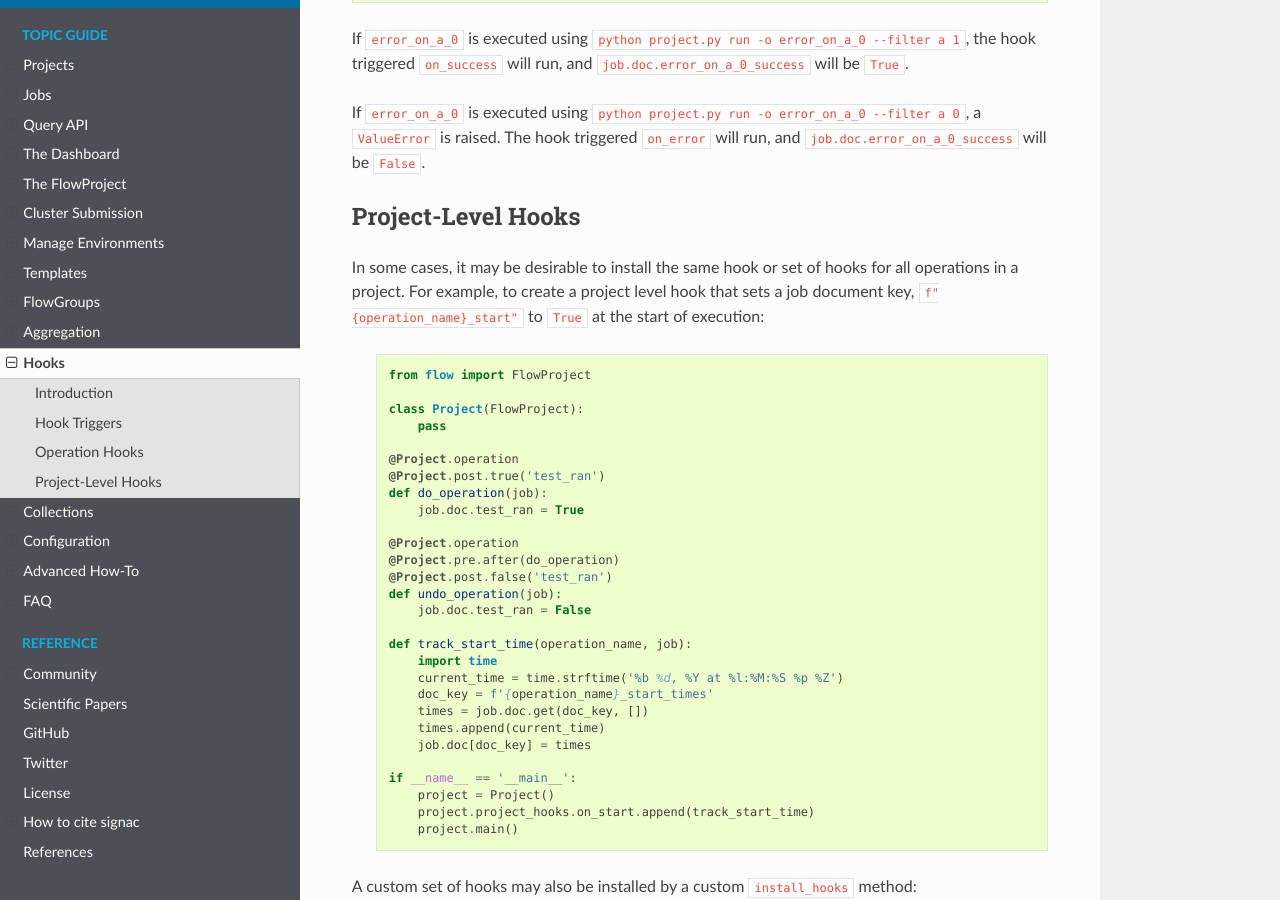
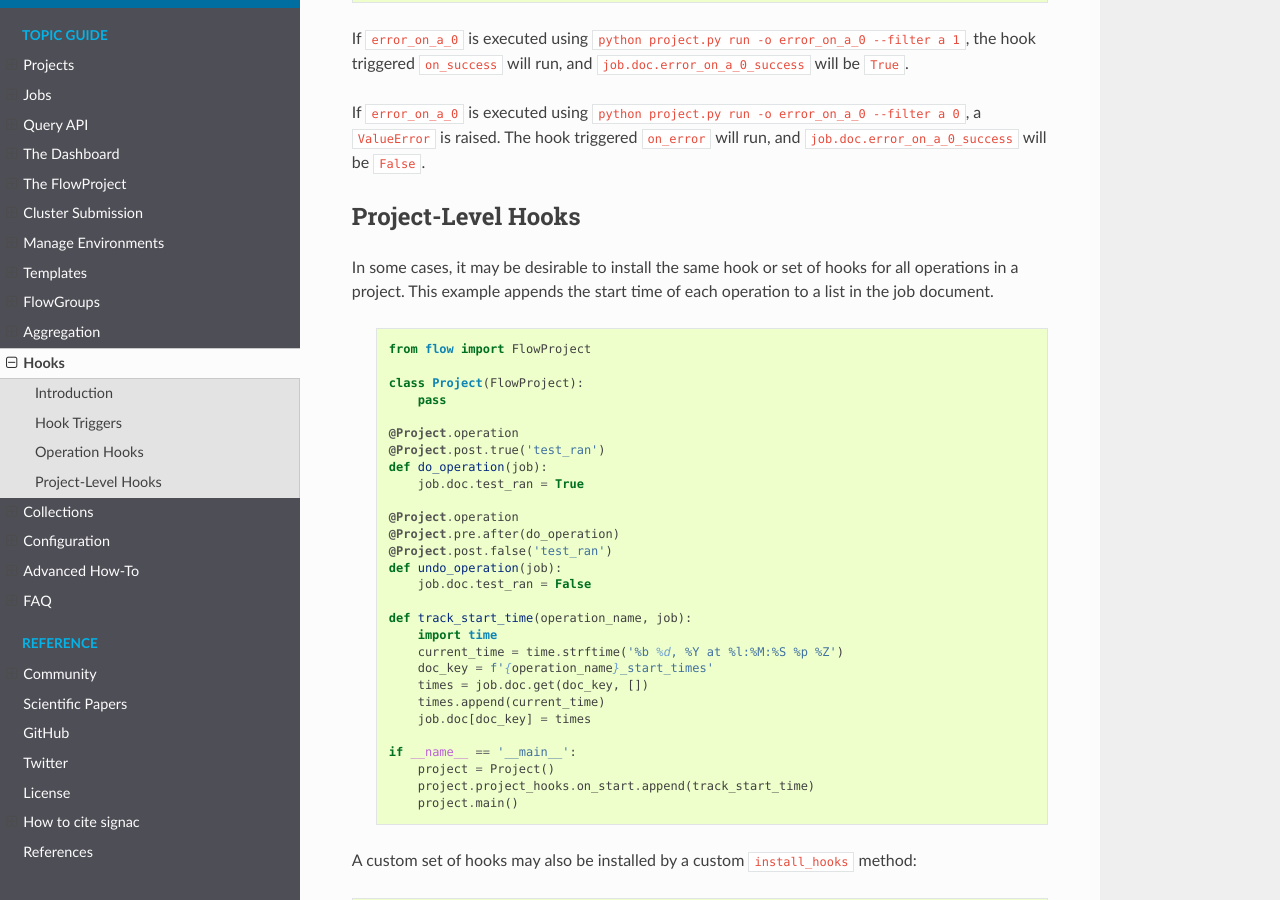
Before and after one commit to glotzerlab/signac-docs, a Sphinx documentation site: the page built from docs/source/hooks.rst, in a window 1280 px wide and 900 px high, scrolled down 1934 px. Built offline with Sphinx 7.4.7 and the Read the Docs theme 2.0.0, drawn with Linux system fonts in a browser that asks for light colours.

Commit message:
Update project level hooks example description

```diff
--- a/docs/source/hooks.rst
+++ b/docs/source/hooks.rst
@@ -97,7 +97,7 @@ Project-Level Hooks
 ===================
 
 In some cases, it may be desirable to install the same hook or set of hooks for all operations in a project.
-For example, to create a project level hook that sets a job document key, ``f"{operation_name}_start"`` to ``True`` at the start of execution:
+This example appends the start time of each operation to a list in the job document.
 
  .. code-block:: python
 
```
